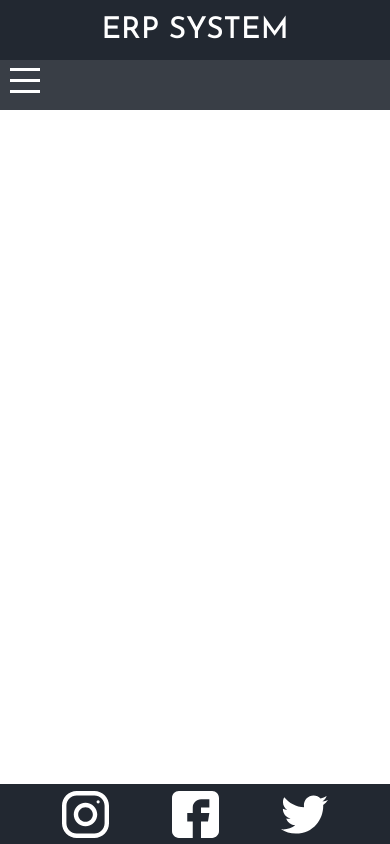
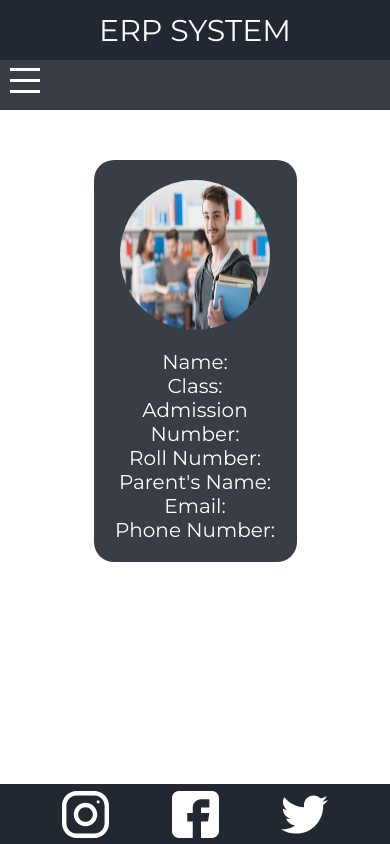
Before and after one commit to ssal-man/erp-System, a React (Create React App) app: page /sp in a window 390 px wide. Built offline with nearby package versions, Linux system fonts and the light colour scheme.

Commit message:
adding firebase config and student profile

```diff
--- a/src/App.css
+++ b/src/App.css
@@ -1,38 +1,4 @@
 .App {
   text-align: center;
+  width: auto;
 }
-
-.App-logo {
-  height: 40vmin;
-  pointer-events: none;
-}
-
-@media (prefers-reduced-motion: no-preference) {
-  .App-logo {
-    animation: App-logo-spin infinite 20s linear;
-  }
-}
-
-.App-header {
-  background-color: #282c34;
-  min-height: 100vh;
-  display: flex;
-  flex-direction: column;
-  align-items: center;
-  justify-content: center;
-  font-size: calc(10px + 2vmin);
-  color: white;
-}
-
-.App-link {
-  color: #61dafb;
-}
-
-@keyframes App-logo-spin {
-  from {
-    transform: rotate(0deg);
-  }
-  to {
-    transform: rotate(360deg);
-  }
-}
--- a/src/App.js
+++ b/src/App.js
@@ -5,14 +5,16 @@ import Banner from './components/banner/banner.component';
 import Homepage from './pages/homepage/homepage.component';
 import Footer from './components/footer/footer.component';
 import PHeader from './components/pHeader/pHeader.component';
+import Sprofile from './components/student_profile/sprofile.component';
 
 function App() {
   return (
-    <div>
+    <div className='App'>
       <Banner/>
       <PHeader/>
       <Switch>
           <Route exact path='/' component={Homepage} />
+          <Route exact path='/sp' component={Sprofile} />
       </Switch>
       <Footer/>
     </div>
--- a/src/components/banner/banner.component.jsx
+++ b/src/components/banner/banner.component.jsx
@@ -4,7 +4,7 @@ import './banner.style.scss';
 const banner = () =>{
     return(
         <div className='banner'>
-            ERP SYSTEM
+            <a href='/'>ERP SYSTEM</a>
         </div>
     );
 }
--- a/src/components/banner/banner.style.scss
+++ b/src/components/banner/banner.style.scss
@@ -1,7 +1,7 @@
 .banner{
     font-family: Josefin Sans;
     height: 60px;
-    width: auto;
+    width: 100%;
     background-color: #222831;
     color: white;
     justify-content: center;
@@ -10,3 +10,7 @@
     font-size: 30px;
 
 }
+a{
+    text-decoration: none;
+    color: white;
+}
--- a/src/components/pHeader/pHeader.component.jsx
+++ b/src/components/pHeader/pHeader.component.jsx
@@ -1,5 +1,6 @@
 import React from 'react';
 import './pHeader.style.scss';
+import { Link } from 'react-router-dom';
 
 const pHeader = () =>{
     return(
@@ -10,7 +11,7 @@ const pHeader = () =>{
                 <div className='line'></div>
             </div>
             <ul className='navlinks'>
-                <li>Student's Profile</li>
+                <Link to='/sp'><li>Student's Profile</li></Link>
                 <li>Attendance</li>
                 <li>Notice Board</li>
                 <li>Examination</li>
--- a/src/components/pHeader/pHeader.style.scss
+++ b/src/components/pHeader/pHeader.style.scss
@@ -7,6 +7,10 @@
         justify-content: space-around;
         padding-top: 8px;
         align-items: center;
+        z-index: 5;
+        a{
+            text-decoration: none;
+        }
         li{
             color: white;
             text-decoration: none;
@@ -43,13 +47,18 @@
     clip-path: circle(100px at -10% -15%);
     -webkit-clip-path: circle(100px at -10% -15%);
     transition: all 1s ease-out;
+    pointer-events: none;
     li{
         padding: 7%;
     }
     }
     .navlinks.open{
-        position: relative;
+        pointer-events: all;
         clip-path: circle(1200px at -10% -15%);
         -webkit-clip-path: circle(1200px at -10% -15%);
         }
+        .navlinks.close{
+            clip-path: circle(100px at -10% -15%);
+            -webkit-clip-path: circle(100px at -10% -15%);
+            }
 }
--- /dev/null
+++ b/src/components/student_profile/sprofile.component.jsx
@@ -0,0 +1,25 @@
+import React from 'react';
+import './sprofile.style.scss';
+
+const sprofile = () =>{
+    return(
+        <div className='p-page'>
+        <div className='s-profile'>
+            <div className='pic'>
+                <img src={require('../../assets/Student.jpg')} alt='profile pic'/>
+            </div>
+            <div className='details'>
+                <span>Name:</span>
+                <span>Class:</span>
+                <span>Admission Number:</span>
+                <span>Roll Number:</span>
+                <span>Parent's Name:</span>
+                <span>Email:</span>
+                <span>Phone Number:</span>
+            </div>
+        </div>
+        </div>
+    )
+}
+
+export default sprofile;
--- /dev/null
+++ b/src/components/student_profile/sprofile.style.scss
@@ -0,0 +1,50 @@
+img{
+    border-radius: 50%;
+    height: 200px;
+    width: 200px;
+}
+
+.pic{
+    padding-top: 20px;
+    display: flex;
+    justify-content: center;
+}
+
+.details{
+    padding: 20px;
+    display: flex;
+    flex-direction: column;
+    align-items: center;
+    font-size: 20px;
+    text-align: center;
+    color: white;
+}
+
+.s-profile{
+    border-radius: 20px;
+    background-color: #393E46;
+    width: 900px;
+    justify-content: center;
+}
+
+.p-page{
+    display: flex;
+   padding: 120px;
+   width: auto;
+   justify-content: center;
+   align-items: center;
+}
+
+@media screen and (max-width:1000px){
+    img{
+        height: 150px;
+        width: 150px;
+    }
+    .p-page{
+        position: relative;
+        padding: 50px;
+    }
+    .s-profile{
+        width: 70%;
+    }
+}
--- a/src/index.js
+++ b/src/index.js
@@ -12,7 +12,12 @@ ReactDOM.render(
 );
 
 var hamburger = document.querySelector('.hamburger');
-    var navLinks = document.querySelector('.navlinks');
-    hamburger.addEventListener('click',()=>{
+var navLinks = document.querySelector('.navlinks');
+
+
+hamburger.addEventListener('click',()=>{
         navLinks.classList.toggle("open");
 })
+
+navLinks.addEventListener('click',()=>{
+  navLinks.classList.toggle("open")});
```
Also changed, not shown: src/firebase/firebase.utils.js (added, +20 -0 lines), src/assets/Student.jpg (added).
